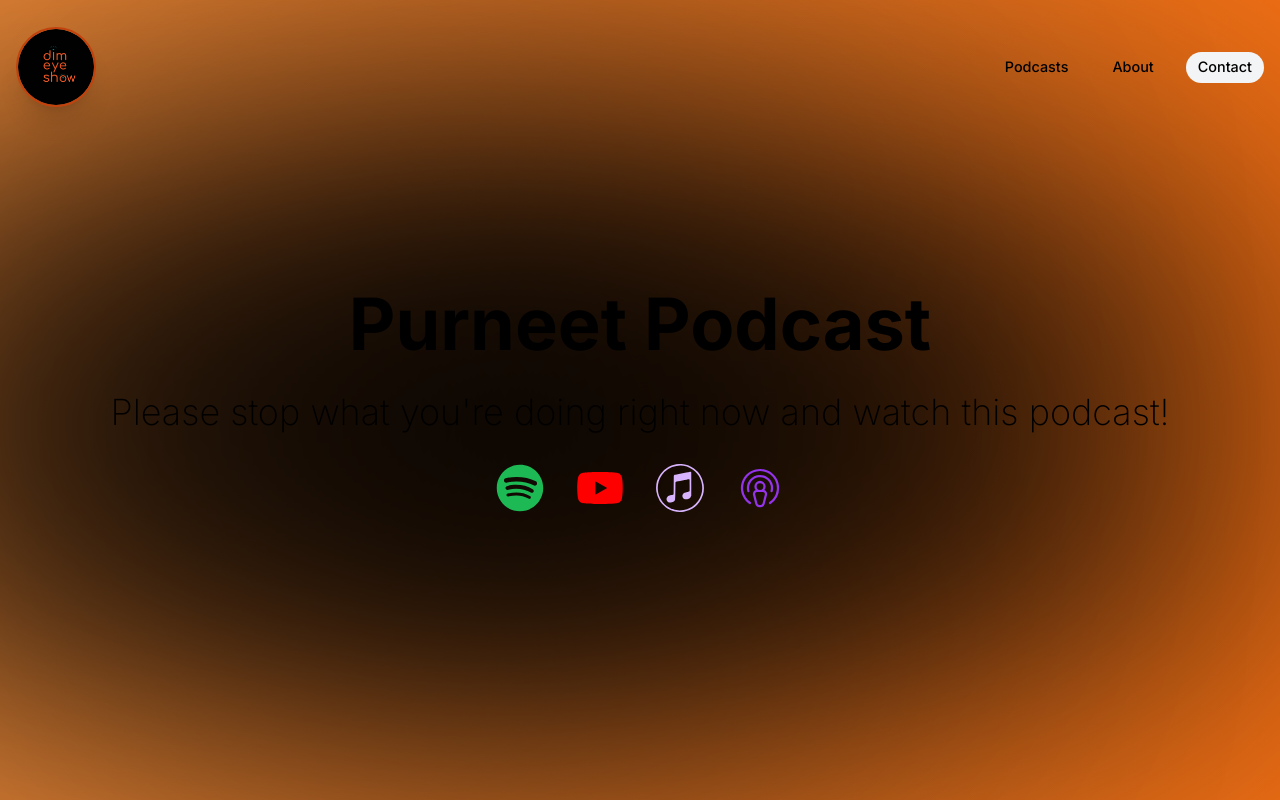
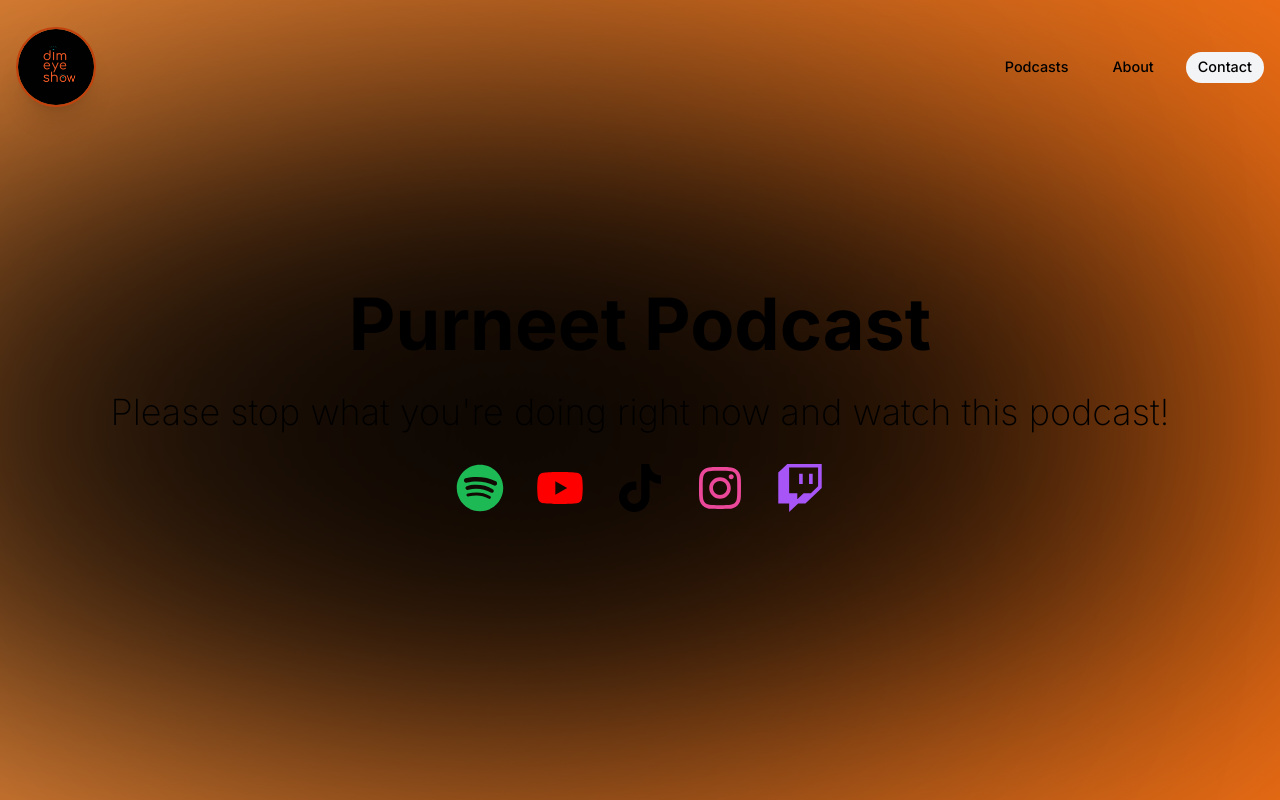
Before and after one commit to BrianBeilby/Purneet-Website, a Next.js app: page / in a window 1280 px wide. Shown: the top 800 px of the page. Built offline with nearby package versions, Linux system fonts and the light colour scheme; no server answers.

Commit message:
Update Home.tsx
updated lniks

```diff
--- a/src/components/Home.tsx
+++ b/src/components/Home.tsx
@@ -1,9 +1,8 @@
 import { useSectionInView } from '@/lib/hooks'
 import { motion } from 'framer-motion'
 import React from 'react'
-import { FaSpotify, FaYoutube } from 'react-icons/fa'
-import { PiApplePodcastsLogoLight } from 'react-icons/pi'
-import { SiItunes } from 'react-icons/si'
+import { FaSpotify, FaYoutube, FaTiktok, FaInstagram, FaTwitch } from 'react-icons/fa'
+
 
 function Front_Home() {
     const { ref } = useSectionInView("Home", 0.5);
@@ -31,17 +30,20 @@ function Front_Home() {
         podcast!
       </div>
       <div className="flex space-x-8">
-        <a title="Spotify" href="#" className="text-5xl text-spotify-green hover:text-green-700 focus:scale-110 hover:scale-110 active:scale-105 transition cursor-pointer">
+        <a title="Spotify" href="https://open.spotify.com/show/1sW6Gok1Dj4gpkO5S3ozI5" target="_blank" className="text-5xl text-spotify-green hover:text-green-700 focus:scale-110 hover:scale-110 active:scale-105 transition cursor-pointer">
           <FaSpotify />
         </a>
-        <a title="Youtube" href="#" className="text-5xl text-youtube-red hover:text-red-800 focus:scale-110 hover:scale-110 active:scale-105 transition cursor-pointer">
+        <a title="Youtube" href="https://www.youtube.com/channel/UCJfTG1THOabQ6OXQgzV2hdg" target="_blank" className="text-5xl text-youtube-red hover:text-red-800 focus:scale-110 hover:scale-110 active:scale-105 transition cursor-pointer">
           <FaYoutube />
         </a>
-        <a title="Itunes" href="#" className="text-5xl text-purple-300 hover:text-purple-400 focus:scale-110 hover:scale-110 active:scale-105 transition cursor-pointer">
-          <SiItunes />
+        <a title="Tiktok" href="https://www.tiktok.com/@dimeyeshow?lang=en" target="_blank" className="text-5xl text-grey-100 hover:text-grey-200 focus:scale-110 hover:scale-110 active:scale-105 transition cursor-pointer">
+          <FaTiktok />
         </a>
-        <a title="Apple Podcasts" href="#" className="text-5xl text-purple-600 hover:text-purple-700 focus:scale-110 hover:scale-110 active:scale-105 transition cursor-pointer">
-          <PiApplePodcastsLogoLight />
+        <a title="Instagram" href="https://www.instagram.com/dimeyeshow/" target="_blank" className="text-5xl text-pink-500 hover:text-pink-600 focus:scale-110 hover:scale-110 active:scale-105 transition cursor-pointer">
+          <FaInstagram />
+        </a>
+        <a title="Twitch" href="https://www.twitch.tv/dimeyeshow" target="_blank" className="text-5xl text-purple-500 hover:text-purple-600 focus:scale-110 hover:scale-110 active:scale-105 transition cursor-pointer">
+          <FaTwitch />
         </a>
       </div>
     </motion.div>
```
